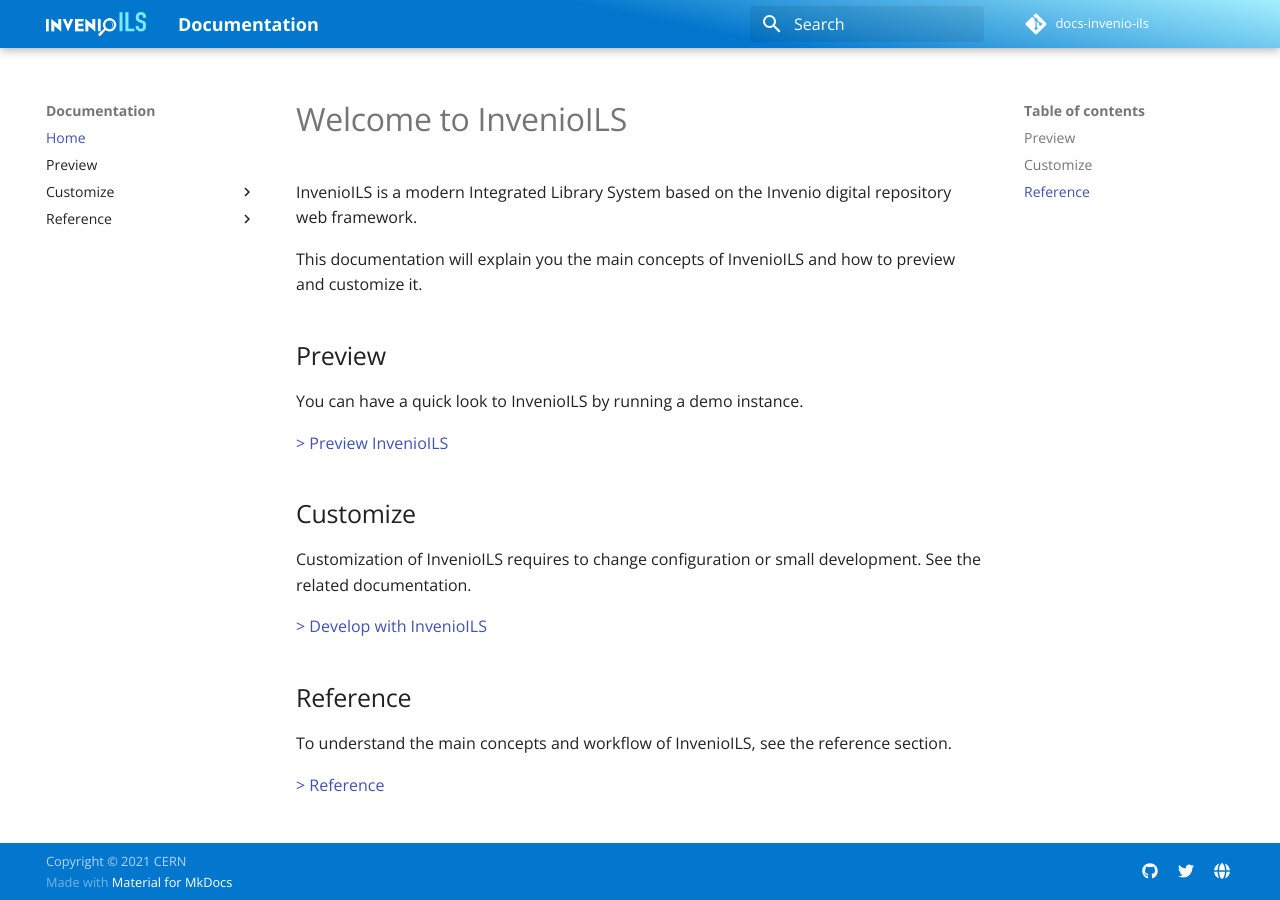
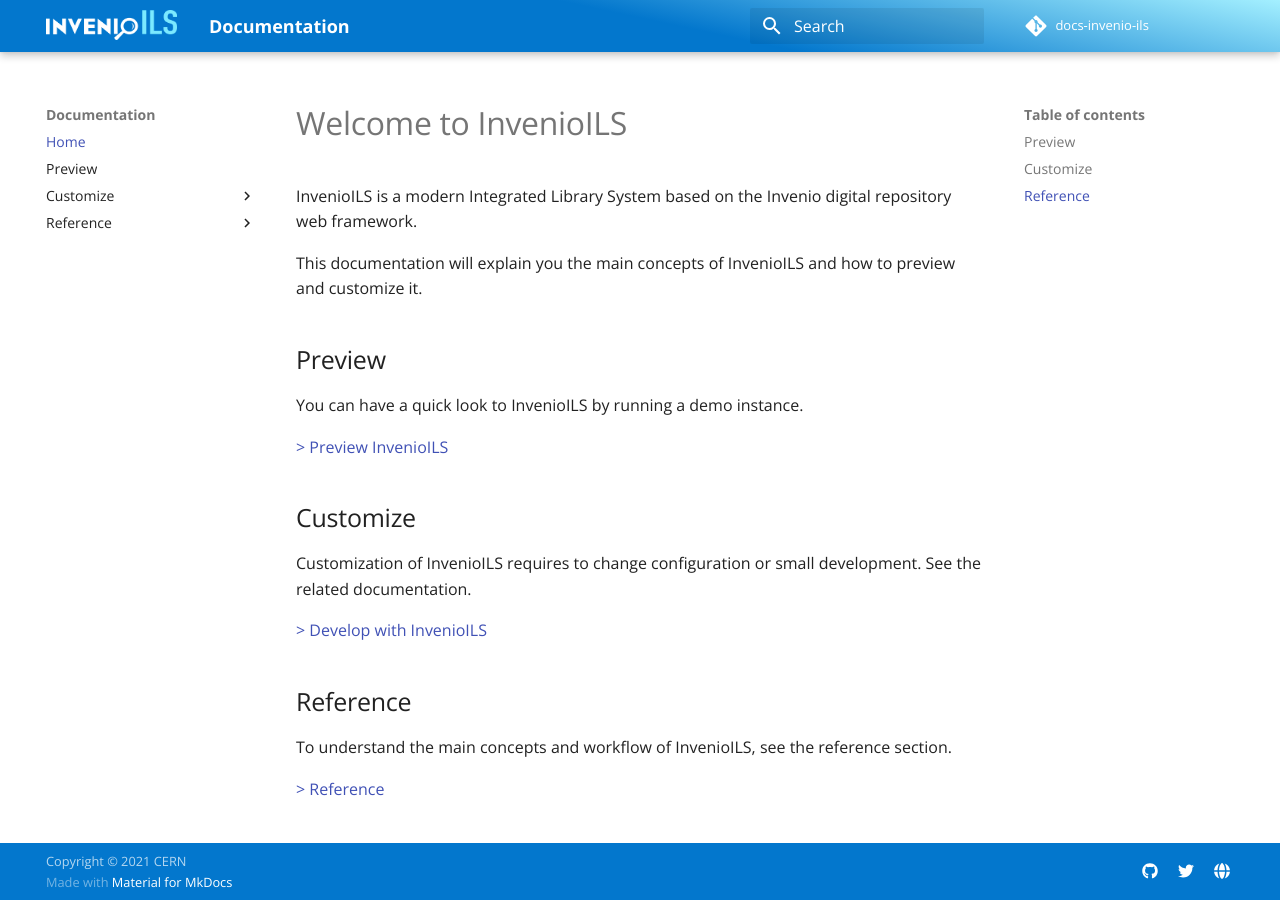
Before and after one commit to inveniosoftware/docs-invenio-ils, an MkDocs documentation site: the page built from docs/index.md, in a window 1280 px wide. Built offline with MkDocs 1.6.1 and Material for MkDocs 9.7.7, drawn with Linux system fonts in a browser that asks for light colours; comment, search, counter and statistics services are not loaded.

Commit message:
Fixes to MkDocs styles

```diff
--- a/docs/assets/stylesheets/extra.css
+++ b/docs/assets/stylesheets/extra.css
@@ -27,11 +27,11 @@
 }
 
 /* LOGO */
-.md-header-nav__button.md-logo {
+.md-header__button.md-logo {
   padding-top: 0.3rem;
 }
 
-.md-header-nav__button.md-logo img {
+.md-header__button.md-logo img {
   width: 131px;
   height: 30px;
 }
@@ -51,27 +51,27 @@
   border-top: 0.05rem solid #ffffff;
 }
 
-.md-footer-nav__link {
+.md-footer__link {
   padding-top: 0.8rem;
   padding-bottom: 0;
 }
 
-.md-footer-nav {
+.md-footer {
   background-color: #0377cd;
 }
 
-.md-footer-nav__link {
+.md-footer__link {
   color: #ffffff;
   opacity: 0.75;
 }
 
-.md-footer-nav__direction {
+.md-footer__direction {
   color: #ffffff;
   opacity: 0.75;
 }
 
-.md-footer-nav__link:hover,
-.md-footer-nav__direction:hover {
+.md-footer__link:hover,
+.md-footer__direction:hover {
   opacity: 1;
 }
 
--- a/mkdocs.yml
+++ b/mkdocs.yml
@@ -49,7 +49,9 @@ extra_css:
 # Extensions
 markdown_extensions:
   - admonition
-  - codehilite:
-      guess_lang: false
+  - pymdownx.highlight
+  - pymdownx.inlinehilite
+  - pymdownx.superfences
+  - pymdownx.snippets
   - toc:
       permalink: true
```
Also changed, not shown: docs/customize/develop.md (+2 -2 lines).
